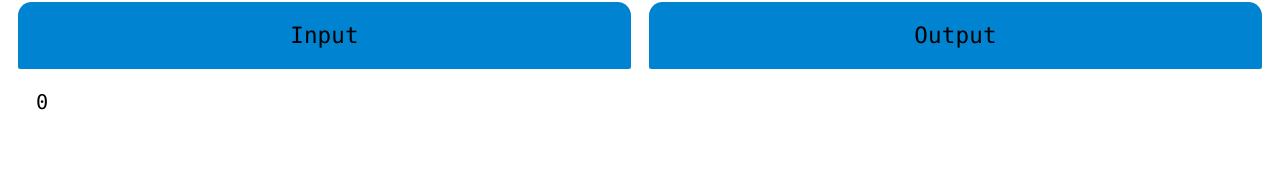
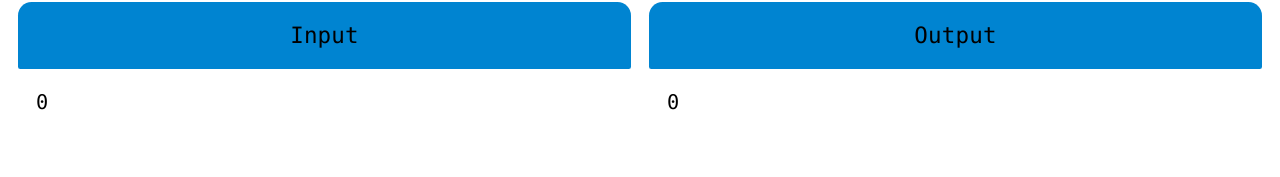
Before and after one commit to Nataso08/BinaryConverter, a React (Vite) app: page / in a window 1280 px wide. Shown: the part 142-319 px from the top of the page. Built offline with nearby package versions, Linux system fonts and the light colour scheme.

Commit message:
"0" erasing at value start

```diff
--- a/src/components/Card.tsx
+++ b/src/components/Card.tsx
@@ -1,6 +1,21 @@
 import '../scripts/converter.ts'
 
 function Card(props: any) {
+    function handleChange(e: any) {
+        let value: string = e.target.value;
+
+        while (value.length > 1) {
+            if (value[0] === '0') {
+                value = value.substring(1);
+            } else break;
+        }
+        if (value.length == 0) {
+            value = '0';
+        }
+
+        props.onValueChange(value);
+    }
+
     return (
     <div className="">
         <h2 className="text-black bg-sky-600 p-4 text-xl text-center rounded-t-xl rounded-b-xs">
@@ -8,7 +23,7 @@ function Card(props: any) {
         </h2>
 
         <div className="text-black bg-white p-4 text-lg rounded-t-xs rounded-b-xl">
-            <input value={props.value} onChange={e => props.onValueChange(e.target.value)}/>
+            <input value={props.value} onChange={handleChange}/>
         </div>
     </div>);
 }
--- a/src/scripts/converter.ts
+++ b/src/scripts/converter.ts
@@ -31,6 +31,8 @@ function decToBase(startN: number, finalB: number): string {
         startN = Math.floor(startN / finalB);
     }
 
+    if (result === "") result = "0";
+
     return result;
 }
 
```
